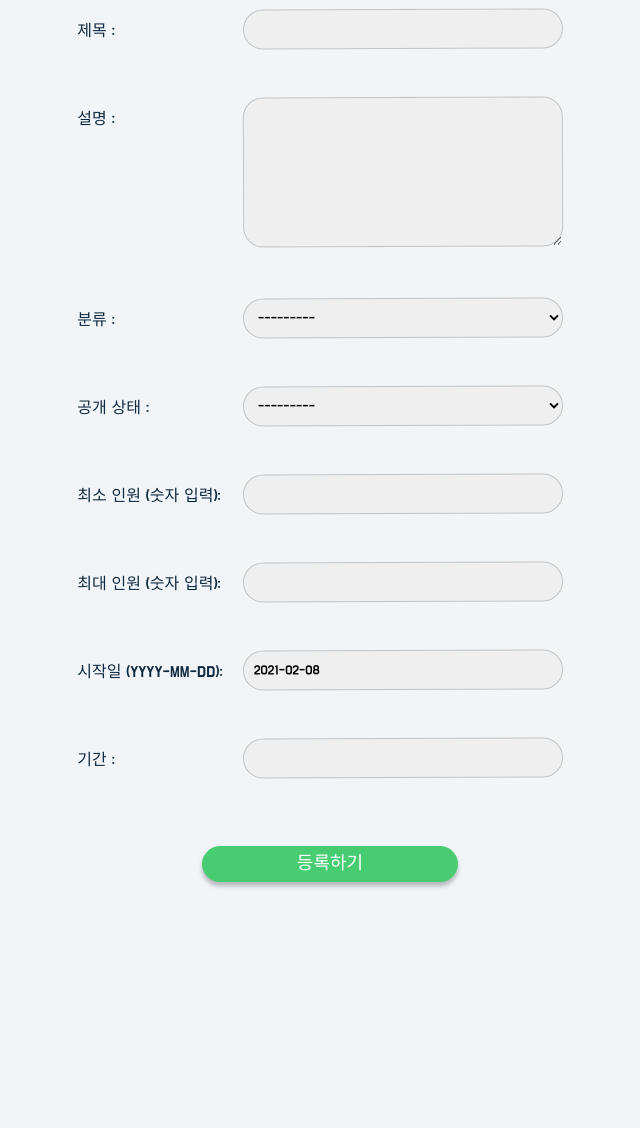
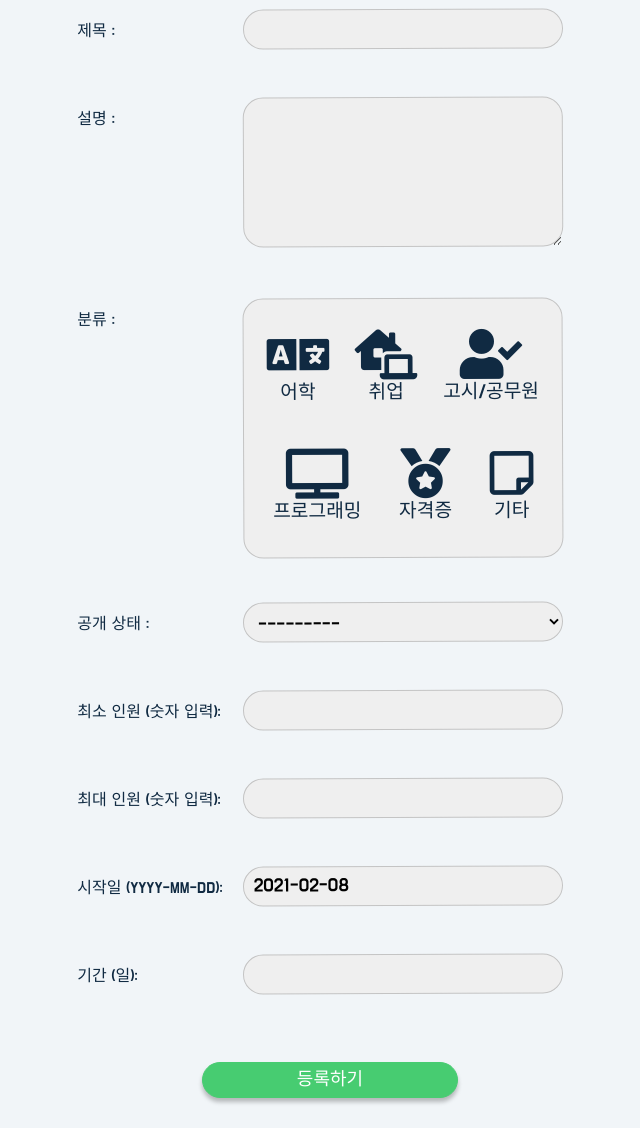
Before and after one commit to DOWITH-Developer/DOWITH, a Django app: page /challenge/create/ in a window 1280 px wide. Shown: the part 213-1341 px from the top of the page, without its empty margins (310-950 px from the left). Before the commit the page ends 1101 px from the top, so only its background shows below. Run offline with Django 3.2, Linux system fonts and the light colour scheme; some libraries are stand-ins or nearby versions.

Commit message:
form category fixed

```diff
--- a/challenge/static/challenge/css/challenge_create.css
+++ b/challenge/static/challenge/css/challenge_create.css
@@ -46,7 +46,7 @@ h2{
     margin: 20px 0;
 }
 
-input, textarea, select{
+#id_min_pp, #id_max_pp, #id_title, #id_start_date, #id_duration, textarea, select{
     background: #EFEFEF;
     border-radius: 20px;
     transform: rotate(-0.23deg);
@@ -54,7 +54,18 @@ input, textarea, select{
     height: 40px;
     padding: 10px;
     font-weight: 300;
+    font-size: 1.2rem;
     margin: 10px 20px;
+    border: 0.1px solid #C4C4C4;
+}
+
+.category-choice {
+    width: 25vw;
+    padding: 10px;
+    margin: 10px 20px;
+    border-radius: 20px;
+    background: #EFEFEF;
+    transform: rotate(-0.23deg);
     border: 0.1px solid #C4C4C4;
 }
 
@@ -87,3 +98,34 @@ button:hover{
     justify-content:center;
     align-items: center;
 }
+
+
+
+.category-choice label {
+    font-size: 50px;
+}
+
+input[type="radio"] {
+    display:none;
+}
+
+input:checked + i {
+    font-size: 60px;
+    color: #47CC71;
+}
+
+.category-choice-label {
+    display: flex;
+    flex-direction: column;
+    justify-content: center;
+    text-align: center;
+}
+
+.category__label {
+    font-size: 1.2rem;
+}
+
+.category-three {
+    display: flex;
+    justify-content: space-around;
+}
--- a/challenge/templates/challenge/challenge_create.html
+++ b/challenge/templates/challenge/challenge_create.html
@@ -2,6 +2,7 @@
 {% load static %}
 
 {% block extra_head %}
+    <link rel="stylesheet" href="fontawesome-free-5.15.1-web/css/all.css">
     <link rel="stylesheet" href="{% static 'challenge/css/challenge_create.css' %}">
 {% endblock %}
 
@@ -25,9 +26,23 @@
             </div>
             <br>
 
-            <div class = "label-container">
+            <div class="label-container">
+
                 <label>분류 : </label>
-                <div class="value">{{form.category}}</div>
+                    <div class="category-choice">
+                        <div class="category-three">
+                            <label class="category-choice-label"><input type="radio" name="category" value="language"><i class="fas fa-language"></i><span class="category__label">어학</span></label>
+                            <label class="category-choice-label"><input type="radio" name="category" value="job"><i class="fas fa-laptop-house"></i><span class="category__label">취업</span></label>
+                            <label class="category-choice-label"><input type="radio" name="category" value="NCS"><i class="fas fa-user-check"></i><span class="category__label">고시/공무원</span></label>
+                        </div>
+                        <div class="category-three">
+                            <label class="category-choice-label"><input type="radio" name="category" value="programming"><i class="fas fa-tv"></i><span class="category__label">프로그래밍</span></label>
+                            <label class="category-choice-label"><input type="radio" name="category" value="certificate"><i class="fas fa-medal"></i><span class="category__label">자격증</span></label>
+                            <label class="category-choice-label"><input type="radio" name="category" value="other"><i class="far fa-sticky-note"></i><span class="category__label">기타</span></label>
+                        </div>
+
+                    </div>
+
             </div>
             <br>
 
@@ -56,7 +71,7 @@
             <br>
 
             <div class = "label-container">
-                <label>기간 : </label>
+                <label>기간 (일): </label>
                 <div class="value">{{form.duration}}</div>
             </div>
             <br>
@@ -65,6 +80,8 @@
                 <button type="submit" >등록하기</button>
             </div>
         </form>
+
+
     </div>
 </div>
 </div>
--- a/challenge/templates/challenge/challenge_list.html
+++ b/challenge/templates/challenge/challenge_list.html
@@ -7,6 +7,7 @@
     <link rel="stylesheet" href="{% static 'challenge/css/challenge_list.css' %}">
     <link rel="stylesheet" href="{% static 'challenge/css/search_challenge.css' %}">
     <script defer src="{% static 'challenge/javascript/challengeToggle.js' %}"></script>
+    <script defer src="{% static 'challenge/javascript/challenge_search.js' %}"></script>
     {% endblock %}
 
     {% block content %}
--- a/challenge/urls.py
+++ b/challenge/urls.py
@@ -16,4 +16,5 @@ urlpatterns = [
     path('send/invitation/', InvitationAjax.as_view(), name='InvitationAjax'),
     path('invitation/', invitation_accept, name='invitation_accept'),
     path('invitation/failed/', invitation_failed, name="invitation_failed"),
+    path('search/', SearchAjax.as_view(), name="challenge_search"),
 ]
--- a/challenge/views.py
+++ b/challenge/views.py
@@ -93,6 +93,7 @@ def challenge_enrollment(request, pk):
         player = request.user
         challenge = Challenge.objects.get(pk=pk)
         challenge.cur_pp += 1
+        print(challenge.category)
         challenge.save()
 
         enrollment = Enrollment.objects.create(
@@ -241,3 +242,31 @@ def invitation_accept(request):
 
 def invitation_failed(request):
     return render(request, 'challenge/invitation_failed.html')
+
+
+class SearchAjax(View):
+    # 포비든 문제때문에 추가
+    @method_decorator(csrf_exempt)
+    def dispatch(self, request, *args, **kwargs):
+        return super(SearchAjax, self).dispatch(request, *args, **kwargs)
+
+    def post(self, request):
+        req = json.loads(request.body)
+        word = req["value"]
+        # friendship 인스턴스 중 me field 가 user 인 인스턴스만 접근하는 방식
+        user = request.user
+        challenge_list = [] # user 의 친구 list
+
+        challenge = user.self_set.filter(Q(challenge__title__icontains=word))
+        challenge_serializer = JSON.Serializer()
+        challenge_serialized = challenge_serializer.serialize(challenge)
+
+        # friend 를 serialize 해서 json 으로 넘겨줬는데, 이게 끝이 아니라 friend list 를 넘겨줘야해
+
+        for i, ch in enumerate(list(challenge)):
+            challenge_list.append(ch.title)
+
+        challenge_list_serializer = JSON.Serializer()
+        challenge_list_serialized = fz_list_serializer.serialize(friend_list)
+
+        return JsonResponse({"friend" : friend_serialized, "friend_list" : friend_list_serialized})
```
Also changed, not shown: challenge/static/challenge/javascript/challenge_search.js (added, +61 -0 lines).
